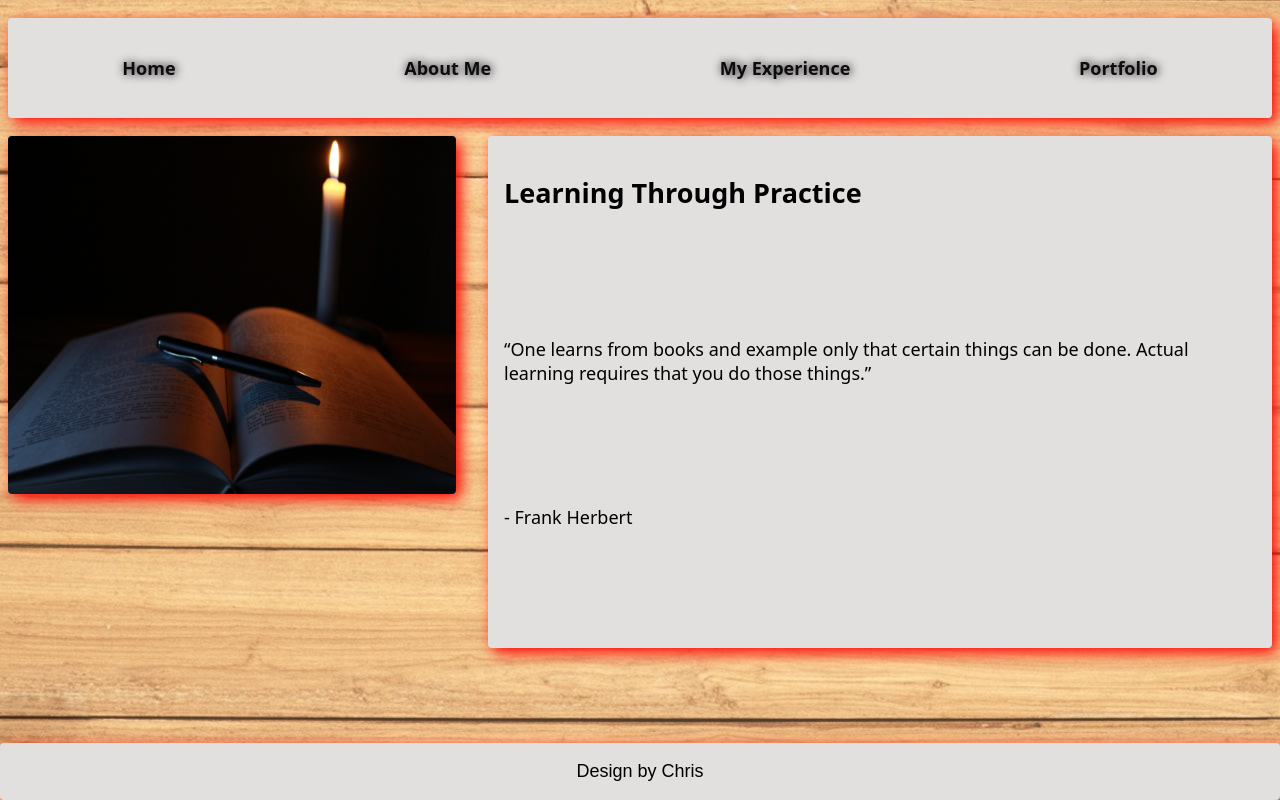
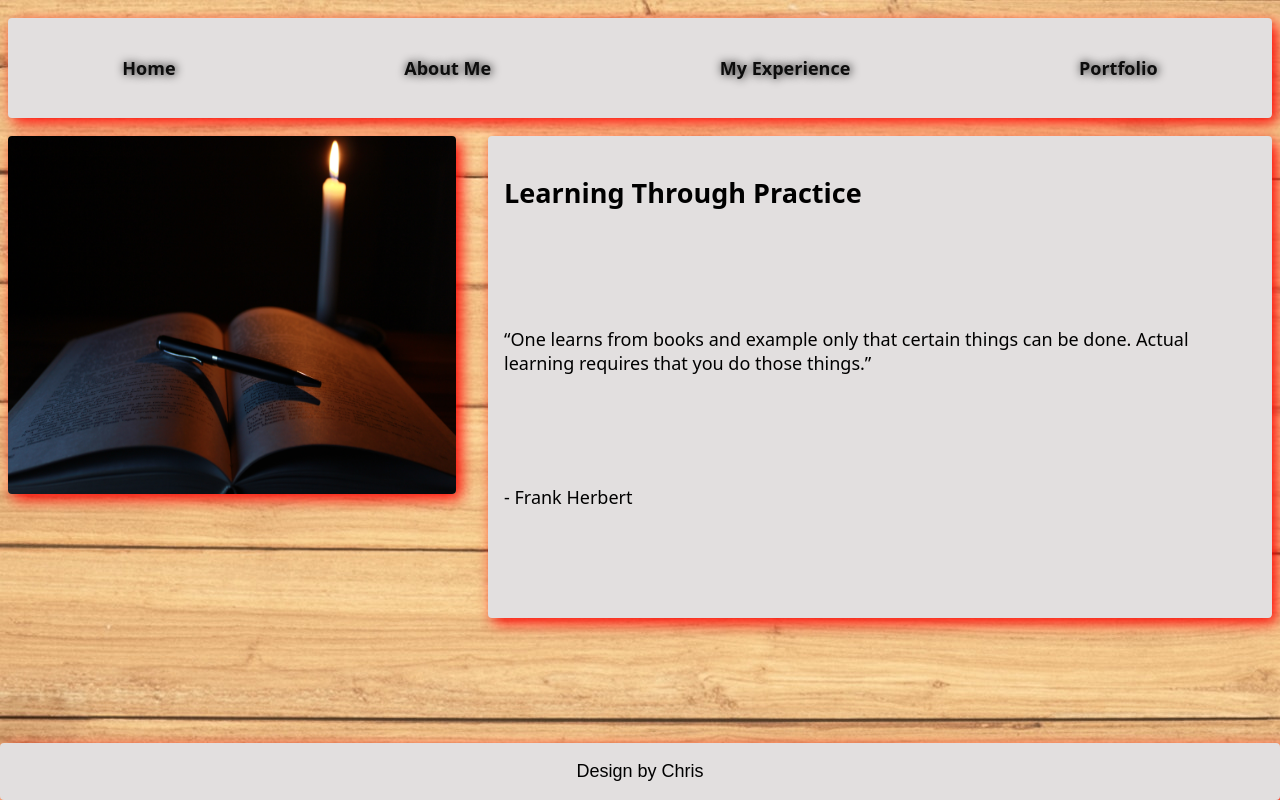
Before and after one commit to ChrisByrn3/week4-profile, a plain HTML site: page index.html in a window 1280 px wide. Drawn offline with Linux system fonts and the light colour scheme.

Commit message:
height of text-box finalised for media queries

```diff
--- a/style.css
+++ b/style.css
@@ -122,5 +122,6 @@ border: 10em;
 
   .text-box{
     margin-left: 2rem;
+    max-height: 450px;
   }
   }
```
